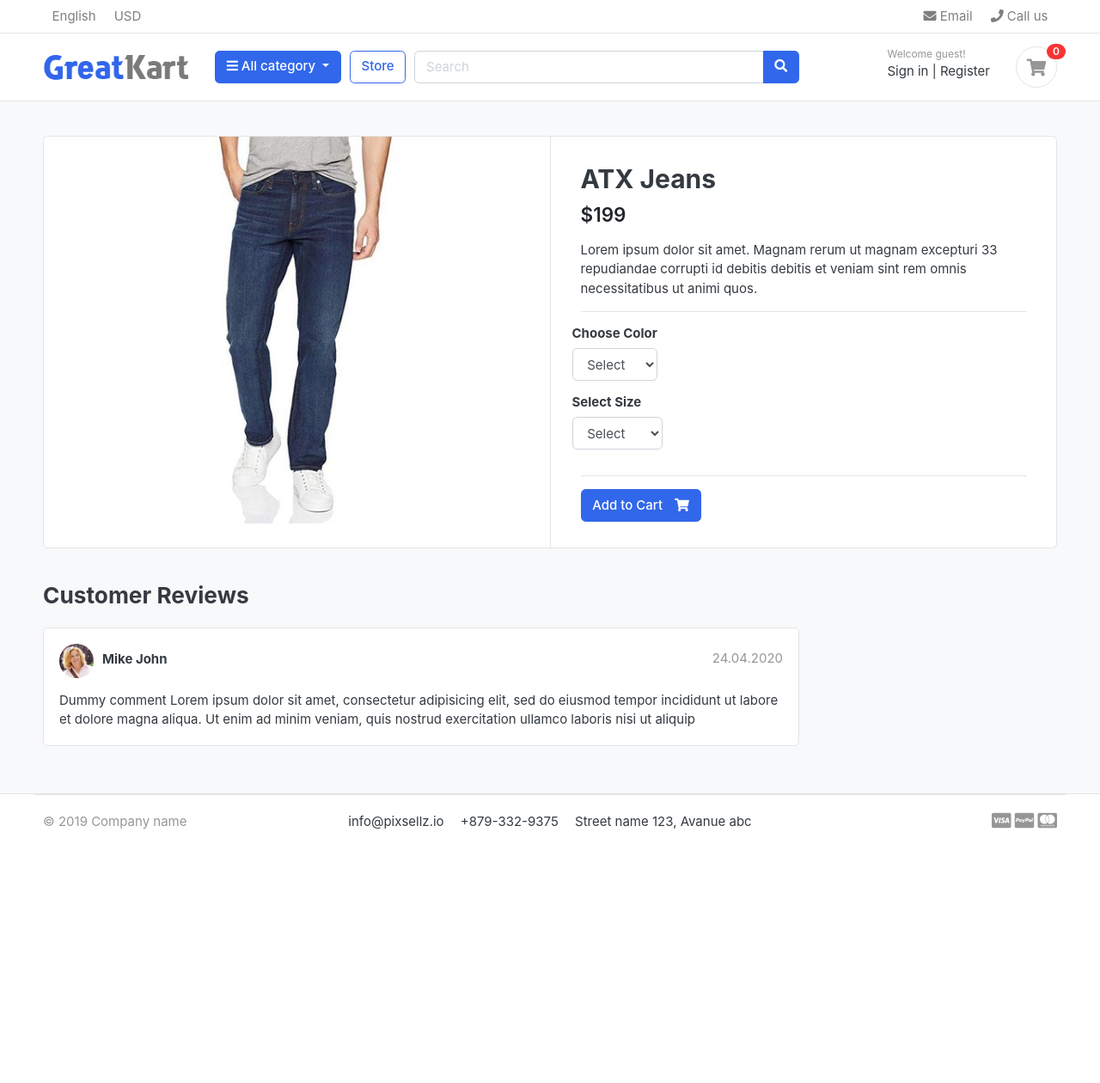
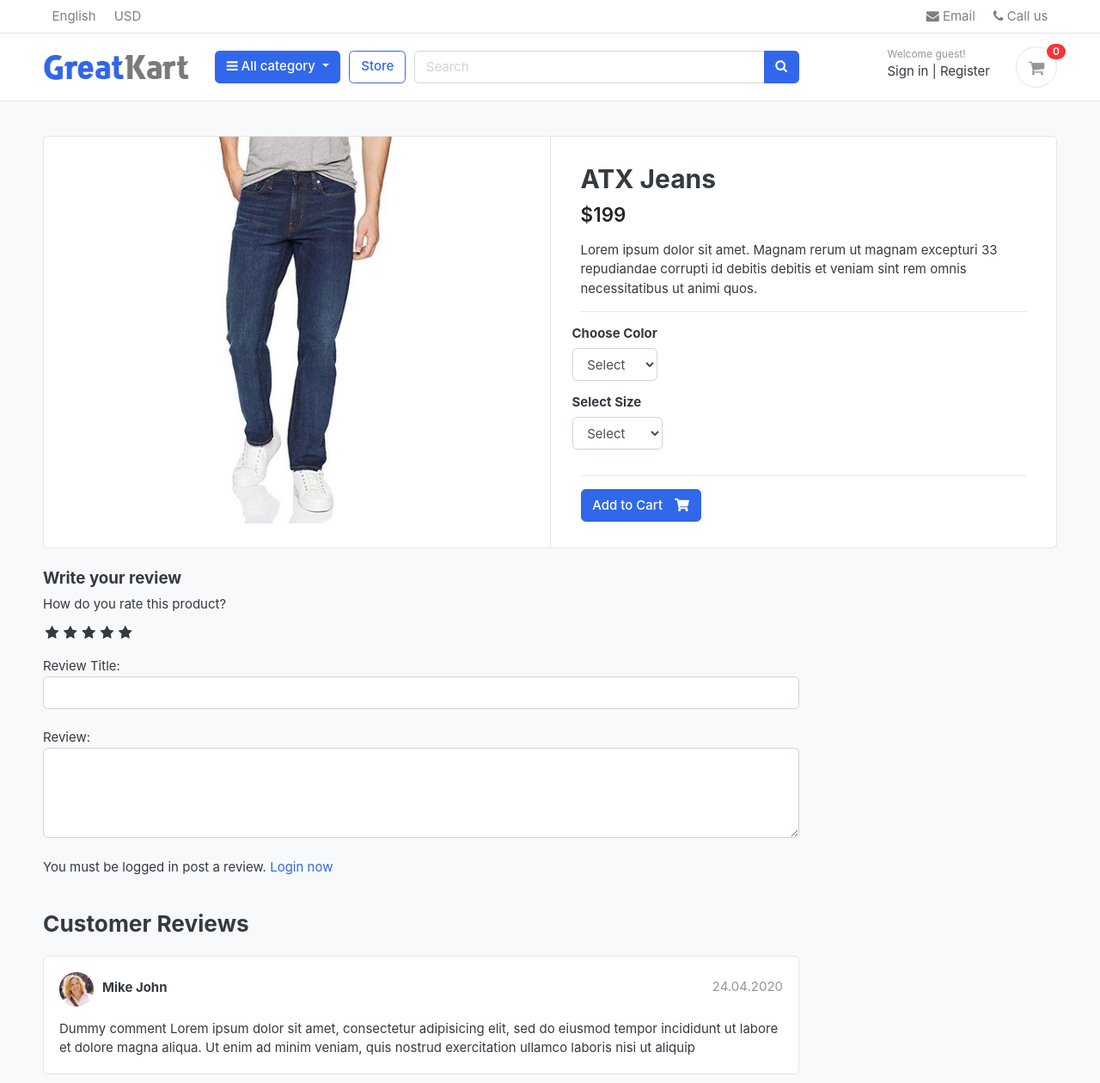
Before and after one commit to moshrefwhite/greatkart_django, a Django app: page /store/category/jeans/atx-jeans/ in a window 1280 px wide. Shown: the top 1260 px of the page at 86% size. Before the commit the page ends 965 px from the top, so only its background shows below. Run offline with Django 4.2, Linux system fonts and the light colour scheme; data comes from the database, SQL or seed files in the repository; both versions use the stored data as it was after the commit; some libraries are stand-ins or nearby versions; some web fonts are replaced.

Commit message:
lecture 19 eded now actualy

```diff
--- /dev/null
+++ b/greatkart/static/css/custom.css
@@ -0,0 +1,61 @@
+/* Hide Radio button */
+.rate > input{
+  display: none;
+}
+
+.rate{
+  display: inline-block;;
+  border: 0;
+}
+
+.rate > label{
+  float: right;
+}
+
+/* Showing the stars */
+.rate > label:before{
+  display: inline-block;
+  font-size: 1.1rem;
+  font-family: FontAwesome, serif;
+  content: "\f005";
+  margin:0;
+  padding:0.3rem .2rem;
+  cursor: pointer;
+}
+
+/* Half star */
+.rate .half:before{
+  content: "\f089";
+  position: absolute;
+  padding-right: 0;
+}
+
+/* Click and hover */
+input:checked ~ label, label:hover ~ label{
+  color: #ffb503;
+}
+
+/* hover highlight */
+input:checked + label:hover, input:checked ~ label:hover,input:checked ~ label:hover ~ label,
+label:hover ~ input:checked ~ label{
+  color: #cc9000;
+}
+
+.rating-star i{
+  color: #ffb503 !important;
+}
+
+ul.thumb{
+  margin:0 auto;
+  padding: 0;
+  float: left;
+}
+ul.thumb li{
+  list-style: none;
+  margin: 10px;
+}
+ul.thumb li img{
+  width: 80px;
+  height: 80px;
+  border: 1px solid grey;
+}
--- a/store/admin.py
+++ b/store/admin.py
@@ -1,5 +1,5 @@
 from django.contrib import admin
-from .models import Product, Variation
+from .models import Product, Variation, ReviewRating
 
 class ProductAdmin(admin.ModelAdmin):
     list_display = ('product_name', 'price', 'stock', 'category', 'modified_date', 'is_available')
@@ -13,3 +13,4 @@ class VariationAdmin(admin.ModelAdmin):
 
 admin.site.register(Product, ProductAdmin)
 admin.site.register(Variation, VariationAdmin)
+admin.site.register(ReviewRating)
--- a/store/models.py
+++ b/store/models.py
@@ -1,6 +1,7 @@
 from django.db import models
 from django.urls import reverse
 
+from accounts.models import Account
 from category.models import Category
 
 
@@ -46,3 +47,18 @@ class Variation(models.Model):
 
     def __str__(self):
         return self.variation_value
+
+
+class ReviewRating(models.Model):
+    product = models.ForeignKey(Product, on_delete=models.CASCADE)
+    user = models.ForeignKey(Account, on_delete=models.CASCADE)
+    subject = models.CharField(max_length=100, blank=True)
+    review = models.TextField(max_length=500, blank=True)
+    rating = models.FloatField()
+    ip = models.CharField(max_length=20, blank=True)
+    status = models.BooleanField(default=True)
+    created_at = models.DateTimeField(auto_now_add=True)
+    updated_at = models.DateTimeField(auto_now=True)
+
+    def __str__(self):
+        return self.subject
--- a/store/urls.py
+++ b/store/urls.py
@@ -7,4 +7,5 @@ urlpatterns = [
     path('category/<slug:category_slug>/', views.store, name='products_by_category'),
     path('category/<slug:category_slug>/<slug:product_slug>/', views.product_detail, name='product_detail'),
     path('search/', views.search, name='search'),
+    path('submit_review/<int:product_id>/', views.submit_review, name='submit_review')
 ]
--- a/store/views.py
+++ b/store/views.py
@@ -1,10 +1,12 @@
+from django.contrib import messages
 from django.db.models import Q
-from django.shortcuts import render, get_object_or_404
+from django.shortcuts import render, get_object_or_404, redirect
 from django.core.paginator import EmptyPage, PageNotAnInteger, Paginator
 from carts.models import CartItem
 from carts.views import _cart_id
 from category.models import Category
-from store.models import Product
+from store.forms import ReviewForm
+from store.models import Product, ReviewRating
 
 
 def store(request, category_slug=None):
@@ -49,6 +51,7 @@ def product_detail(request, category_slug, product_slug):
 
 def search(request):
     # global products, product_count
+    global products, product_count
     if 'keyword' in request.GET:
         keyword = request.GET['keyword']
         if keyword:
@@ -59,3 +62,27 @@ def search(request):
         'product_count': product_count,
     }
     return render(request, 'store/store.html', context)
+
+def submit_review(request, product_id):
+    # current url
+    url = request.META.get('HTTP_REFERER')
+    if request.method == 'POST':
+        try:
+            reviews = ReviewRating.objects.get(user__id=request.user.id, product__id=product_id)
+            form = ReviewForm(request.POST, instance=reviews)
+            form.save()
+            messages.success(request, 'Thank you! Your review has been updated.')
+            return redirect(url)
+        except ReviewRating.DoesNotExist:
+            form = ReviewForm(request.POST)
+            if form.is_valid():
+                data = ReviewRating()
+                data.subject = form.cleaned_data['subject']
+                data.rating = form.cleaned_data['rating']
+                data.review = form.cleaned_data['review']
+                data.ip = request.META.get('REMOTE_ADDR')
+                data.product_id = product_id
+                data.user_id = request.user.id
+                data.save()
+                messages.success(request, 'Thank you! Your review has been submitted.')
+                return redirect(url)
--- a/templates/base.html
+++ b/templates/base.html
@@ -1,5 +1,5 @@
+{% load static %}
 <!DOCTYPE HTML>
-{% load static %}
 <html lang="en">
 <head>
   <meta charset="utf-8">
@@ -25,8 +25,14 @@
   <link href="{% static 'css/ui.css' %}" rel="stylesheet" type="text/css"/>
   <link href="{% static 'css/responsive.css' %}" rel="stylesheet" media="only screen and (max-width: 1200px)" />
 
+  <link href="{% static 'css/custom.css' %}" rel="stylesheet" type="text/css"/>
+  <link rel="stylesheet" href="https://cdnjs.cloudflare.com/ajax/libs/font-awesome/4.7.0/css/font-awesome.min.css">
+
   <!-- custom javascript -->
   <script src="{% static 'js/script.js' %}" type="text/javascript"></script>
+  <script src="https://ajax.googleapis.com/ajax/libs/jquery/3.5.1/jquery.min.js"></script>
+  <script src="{% static 'js/jquery-3.3.1.min.js' %}" type="text/javascript"></script>
+
 
   <!-- PayPal Script -->
   <script src="https://www.paypal.com/sdk/js?client-id=AVBSMqNtoZ1IUO6lrSe6-vm9AIV1ZKN8CgXu_nINRs80xELRs650mh3yR62groIUg-GCe59Od_EFOG6O&currency=USD"></script>
@@ -45,11 +51,13 @@ $(document).ready(function() {
 </head>
 <body>
 
-{#  navbar#}
+<!-- navbar -->
 {% include 'includes/navbar.html' %}
 
 {% block content %}
+  <!-- content -->
 {% endblock %}
 
-{#  footer #}
+
+<!-- footer -->
 {% include 'includes/footer.html' %}
--- a/templates/store/product_detail.html
+++ b/templates/store/product_detail.html
@@ -73,11 +73,47 @@
       <div class="row">
         <div class="col-md-9">
 
+
+
+          <form action="{% url 'submit_review' single_product.id %}" method="POST">
+            {% csrf_token %}
+            <h5>Write your review</h5>
+            <div>
+              {#              making stare#}
+              <label>How do you rate this product?</label>
+              <br>
+              <div class="rate">
+                <input type="radio" name="rating" id="rating10" value="5" required /><label for="rating10" title="5"></label>
+                <input type="radio" name="rating" id="rating9" value="4.5" required /><label for="rating9" title="4.5" class="half"></label>
+                <input type="radio" name="rating" id="rating8" value="4" required /><label for="rating8" title="4"></label>
+                <input type="radio" name="rating" id="rating7" value="3.5" required /><label for="rating7" title="3.5" class="half"></label>
+                <input type="radio" name="rating" id="rating6" value="3" required /><label for="rating6" title="3"></label>
+                <input type="radio" name="rating" id="rating5" value="2.5" required /><label for="rating5" title="2.5" class="half"></label>
+                <input type="radio" name="rating" id="rating4" value="2" required /><label for="rating4" title="2"></label>
+                <input type="radio" name="rating" id="rating3" value="1.5" required /><label for="rating3" title="1.5" class="half"></label>
+                <input type="radio" name="rating" id="rating2" value="1" required /><label for="rating2" title="1"></label>
+                <input type="radio" name="rating" id="rating1" value="0.5" required /><label for="rating1" title="0.5" class="half"></label>
+              </div>
+              <br>
+              Review  Title:
+              <input type="text" class="form-control" name="subject">
+              <br>
+              Review:
+              <textarea name="review" rows="4" class="form-control"></textarea>
+              <br>
+              {% if user.is_authenticated %}
+              <input type="submit" value="Submit Review" class="btn btn-primary">
+              {% else %}
+                <p>You must be logged in post a review. <span><a href="{% url 'login' %}">Login now</a></span></p>
+              {% endif %}
+            </div>
+            {% include 'includes/alerts.html' %}
+          </form>
+          <br>
           <header class="section-heading">
             <h3>Customer Reviews </h3>
 
           </header>
-
           <article class="box mb-3">
             <div class="icontext w-100">
               <img src="{% static './images/avatars/avatar1.jpg' %}" class="img-xs icon rounded-circle">
```
Also changed, not shown: store/forms.py (added, +7 -0 lines), db.sqlite3, store/migrations/0003_reviewrating.py (added). Lines whose indentation alone changed are shown as unchanged.
